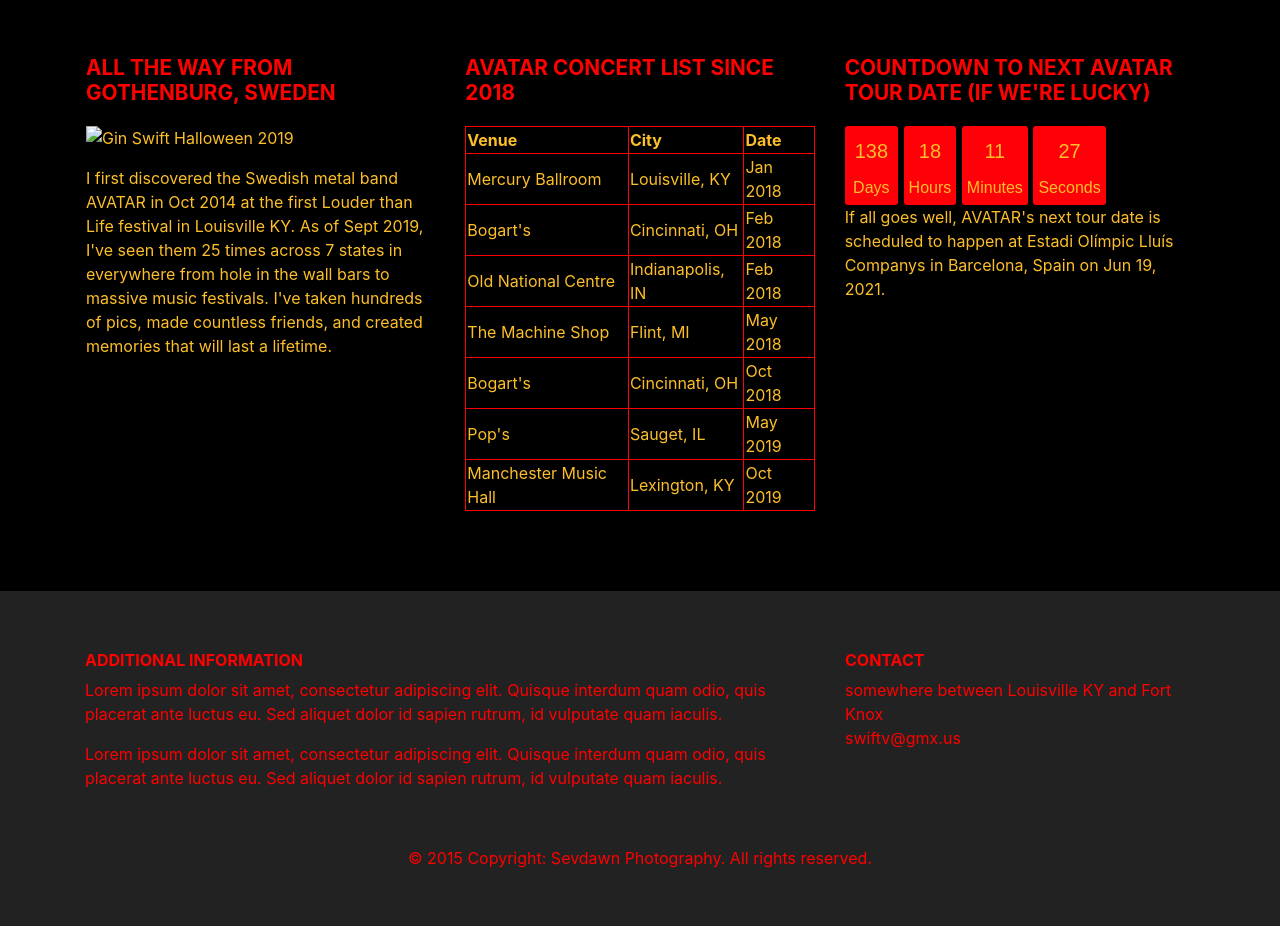
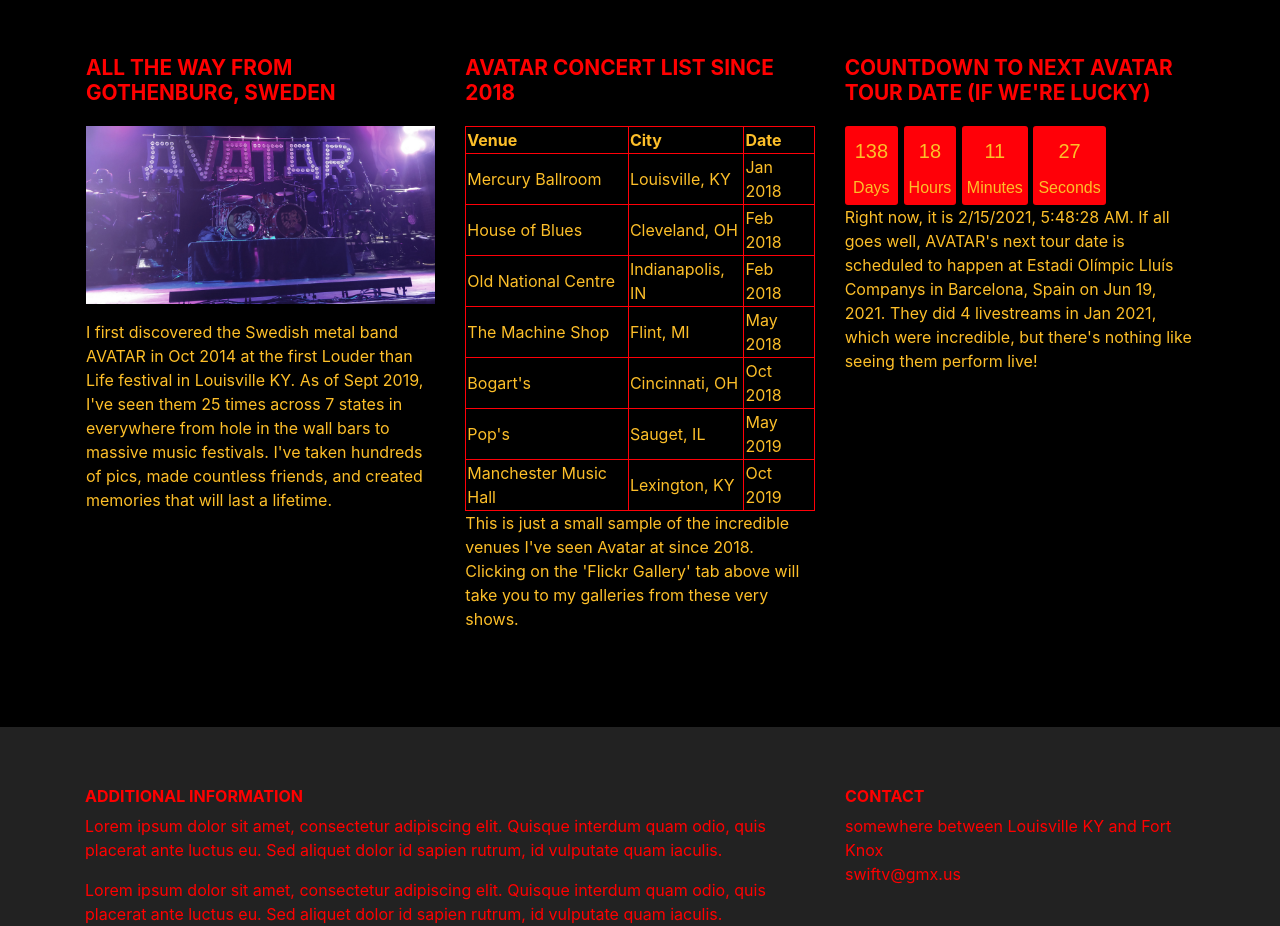
Before and after one commit to sevdawn/myshiningstar, a plain HTML site: page index.html in a window 1280 px wide. Shown: the part 880-1806 px from the top of the page. Drawn offline with nearby package versions, Linux system fonts and the light colour scheme.

Commit message:
text tweaks, add date/time

```diff
--- a/index.html
+++ b/index.html
@@ -48,7 +48,7 @@
 		<div class="row">
 			<div class="col-lg-4 col-md-4 col-sm-12">
 				<h3 class="feature-title">All the way from Gothenburg, Sweden </h3>
-				<img src="images/stage.jpg" alt="Gin Swift Halloween 2019" class="img-fluid">
+				<img src="images/stage.jpg" alt="Pre show stage" class="img-fluid">
 				<p>I first discovered the Swedish metal band AVATAR in Oct 2014 at the first Louder than Life festival in Louisville KY. As of Sept 2019, I've seen them
 					25 times across 7 states in everywhere from hole in the wall bars to massive music festivals. I've taken hundreds of pics, made countless friends, and created memories
 					 that will last a lifetime.
@@ -59,7 +59,10 @@
 				<h3 class="feature-title">AVATAR Concert List since 2018
 				</h3>
 				<div id="showData"></div>
-						</div>
+				<p>This is just a small sample of the incredible venues I've seen Avatar at since 2018. Clicking on the 'Flickr Gallery' tab above will take
+					you to my galleries from these very shows.
+				</p>
+			</div>
 
 			<div class="col-lg-4 col-md-4 col-sm-12">
 				<h3 class="feature-title">COUNTDOWN TO NEXT AVATAR TOUR DATE
@@ -83,8 +86,9 @@
 					  <div class="smalltext">Seconds</div>
 					</div>
 				  </div>
-				  <p>If all goes well, AVATAR's next tour date is scheduled to happen at
-				   Estadi Olímpic Lluís Companys in Barcelona, Spain on Jun 19, 2021.</p>
+				  <p>Right now, it is <span id="datetime"></span>. If all goes well, AVATAR's next tour date is scheduled to happen at
+				   Estadi Olímpic Lluís Companys in Barcelona, Spain on Jun 19, 2021. They did 4 livestreams in Jan 2021,
+				  which were incredible, but there's nothing like seeing them perform live!</p>
 
 			</div>
 
--- a/main.js
+++ b/main.js
@@ -7,6 +7,11 @@
 });
 
 // external JSON file JS //
+
+
+var dt = new Date();
+document.getElementById("datetime").innerHTML = dt.toLocaleString();
+
 
 $(document).ready(function () {
     $.getJSON("venues.json", function (data) {
--- a/venues.json
+++ b/venues.json
@@ -5,8 +5,8 @@
    "Date": "Jan 2018"
  },
  {
-   "Venue": "Bogart's",
-   "City": "Cincinnati, OH",
+   "Venue": "House of Blues",
+   "City": "Cleveland, OH",
    "Date": "Feb 2018"
  },
  {
```
Also changed, not shown: images/stage.jpg (added).
